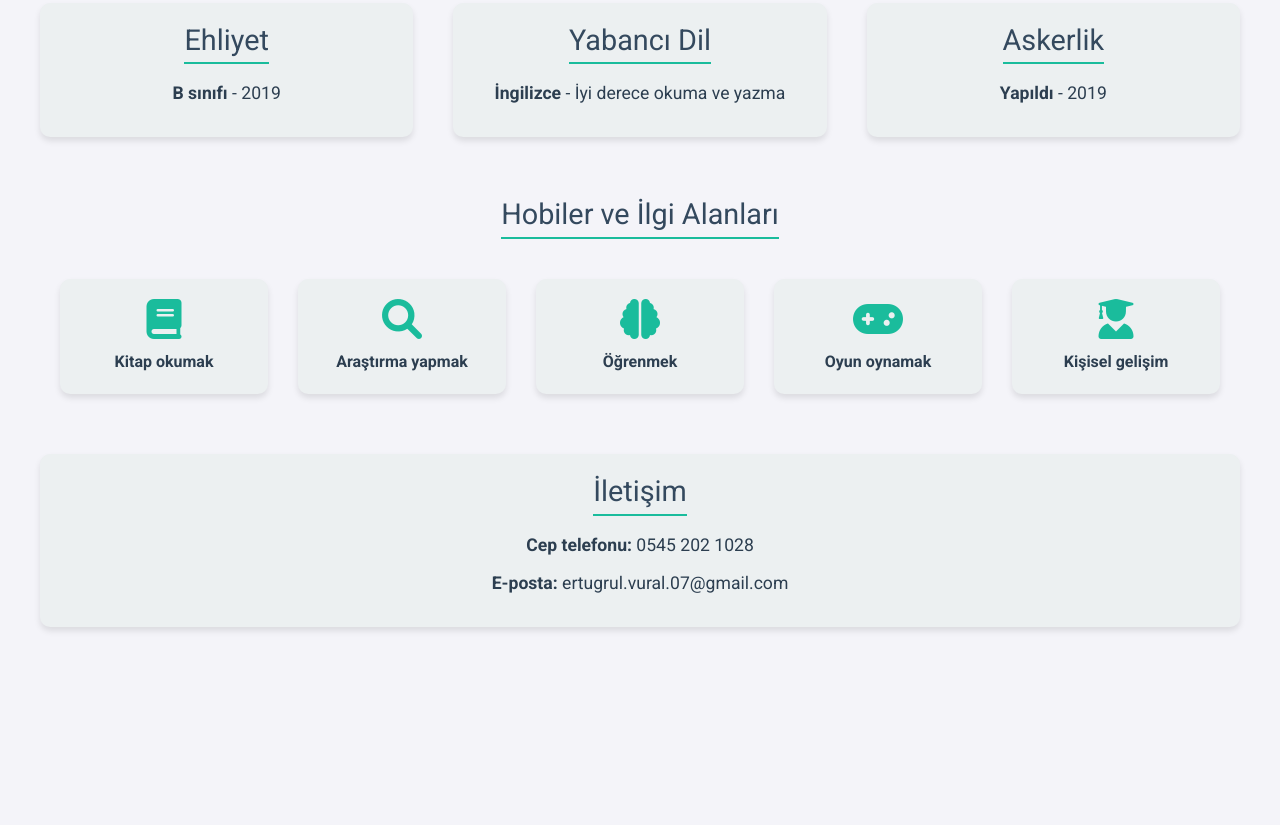
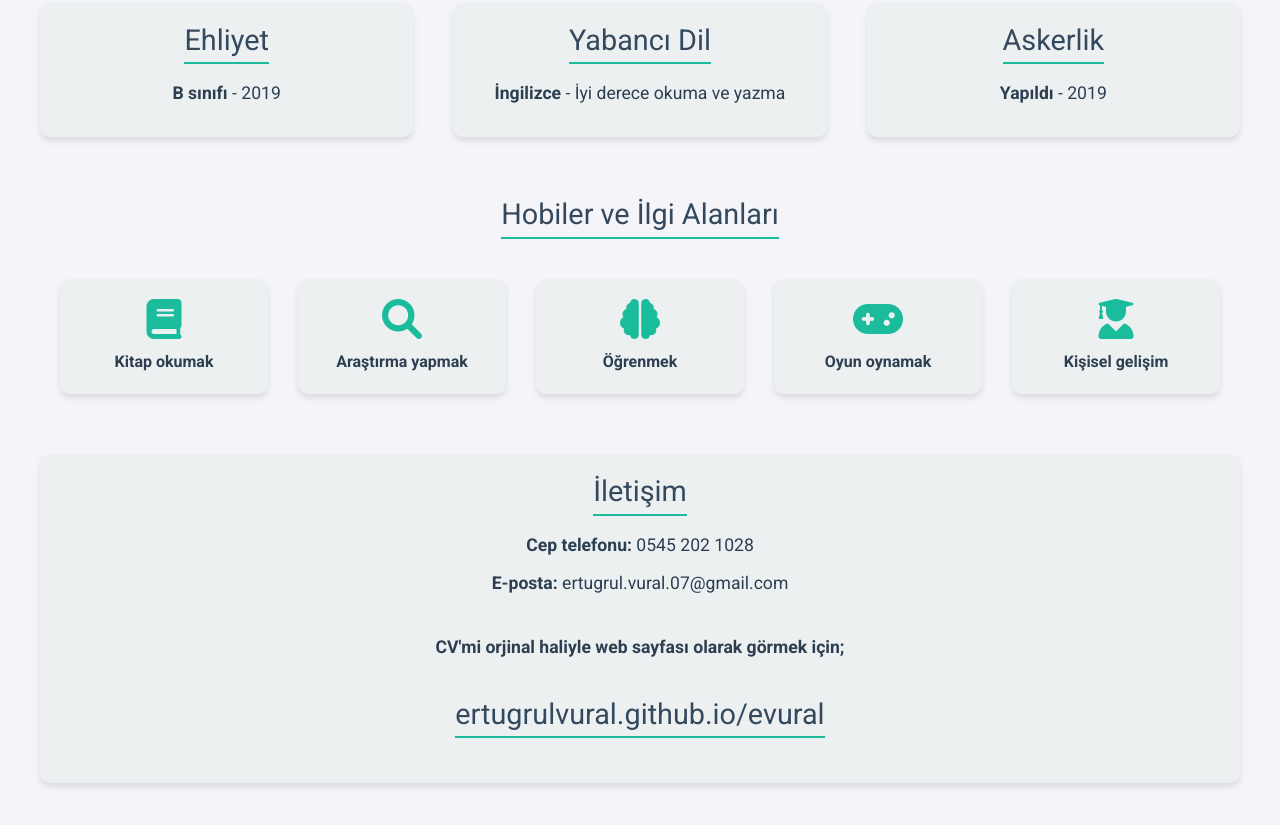
Before and after one commit to ertugrulvural/evural, a plain HTML site: page indexP.html in a window 1280 px wide. Shown: the part 998-1823 px from the top of the page. Before the commit the page ends 1705 px from the top, so only its background shows below. Drawn offline with nearby package versions, Linux system fonts and the light colour scheme.

Commit message:
Update indexP.html

```diff
--- a/indexP.html
+++ b/indexP.html
@@ -155,6 +155,10 @@
                 <ul>
                     <li><strong>Cep telefonu:</strong> 0545 202 1028</li>
                     <li><strong>E-posta:</strong> ertugrul.vural.07@gmail.com</li>
+                    <br>
+                    <li><strong>CV'mi orjinal haliyle web sayfası olarak görmek için;</strong></li>
+                    <br>
+                    <li><h2>ertugrulvural.github.io/evural</h2></li>
                 </ul>
             </section></div>
 
```
